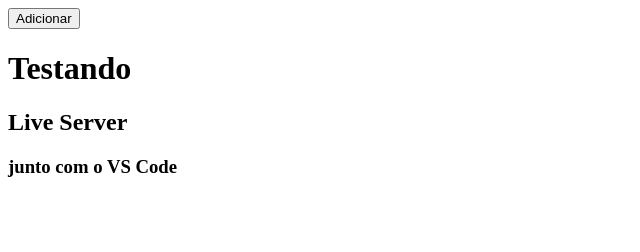
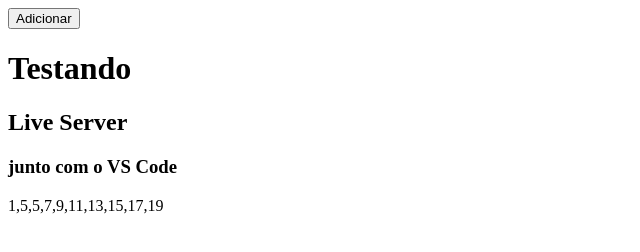
Before and after one commit to viannaandreBR/JavaScript-ES6, a website: page index.html in a window 1280 px wide. Shown: the whole page, without its empty margins (0-640 px from the left). Drawn offline with Linux system fonts and the light colour scheme.

Commit message:
JavaScript inside index.html with LiveServer ext

```diff
--- a/index.html
+++ b/index.html
@@ -7,10 +7,23 @@
 <body>
     <button id="novotodo">Adicionar</button>
     <script src="./bundle.js"></script>
-</body>
+
 <h1>Testando </h1>
 <h2>Live Server</h2>
 <h3>junto com o VS Code</h3>
 
+<p id="demo"></p>
 
+<script>
+var arr = [1, 4, 3, 4, 5, 6, 7, 8, 9, 10];
+var newArr = arr.map(function(item, index){
+    return item+index;
+});
+
+document.getElementById("demo").innerHTML = newArr;
+
+
+</script>
+
+</body>
 </html>
```
